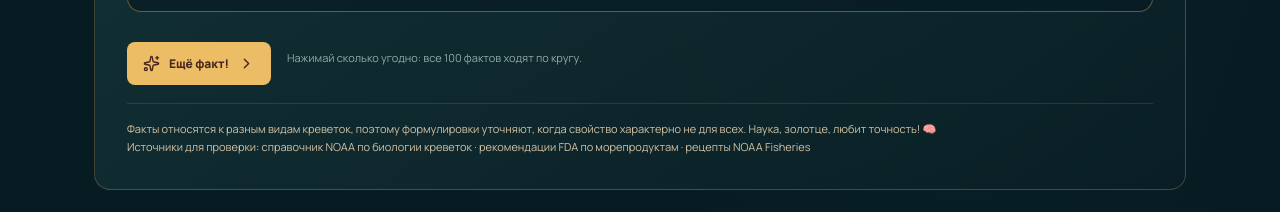
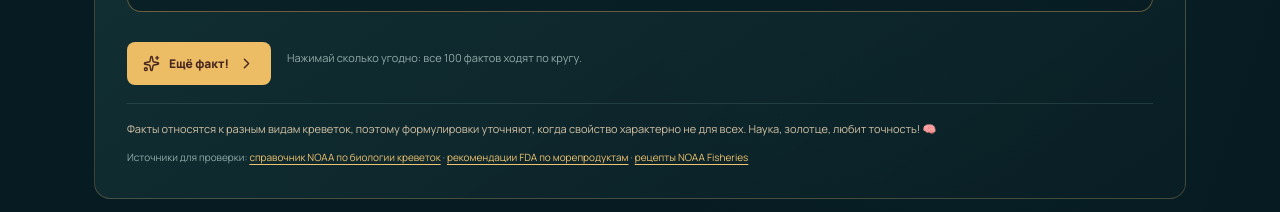
Before and after one commit to sunmeat/shrimp-watch, a React (Vite) app: page / in a window 1280 px wide. Shown: the part 1980-2192 px from the top of the page. Built offline with nearby package versions, Linux system fonts and the light colour scheme; no server answers.

Commit message:
Style authoritative shrimp fact source links

```diff
--- a/src/styles.css
+++ b/src/styles.css
@@ -72,3 +72,5 @@
 .recipe-safety{margin-top:22px;padding:13px;border-left:2px solid #c74735;background:#c7473515;color:#cbb9a2;font-size:10px;line-height:1.8}
 @media(max-width:850px){.index-metrics{grid-template-columns:repeat(2,minmax(0,1fr))}.recipe-layout{grid-template-columns:1fr}.recipe-list{display:grid;grid-template-columns:repeat(2,minmax(0,1fr))}}
 @media(max-width:560px){.facts-section,.index-section,.recipes-section{padding:19px}.fact-feature{grid-template-columns:1fr;gap:15px;padding:20px;min-height:0}.fact-feature-icon{width:76px;height:76px;font-size:42px;border-radius:18px}.fact-feature p{font-size:13px}.facts-actions{align-items:flex-start;flex-direction:column}.index-heading{flex-direction:column}.index-metrics{grid-template-columns:1fr 1fr}.index-metric{padding:13px}.index-metric small{font-size:8px}.index-metric strong{font-size:19px}.chart-panel{padding:13px}.price-chart{gap:4px}.chart-column{min-width:23px}.chart-value{font-size:8px}.recipe-list{grid-template-columns:1fr}.recipe-detail{padding:18px}.recipe-detail h3{font-size:21px}}
+
+.fact-sources{margin-top:10px;font-size:10px;line-height:1.8;color:#91aaa9}.fact-sources a{color:#efc36f;text-decoration:underline;text-underline-offset:3px}
```
